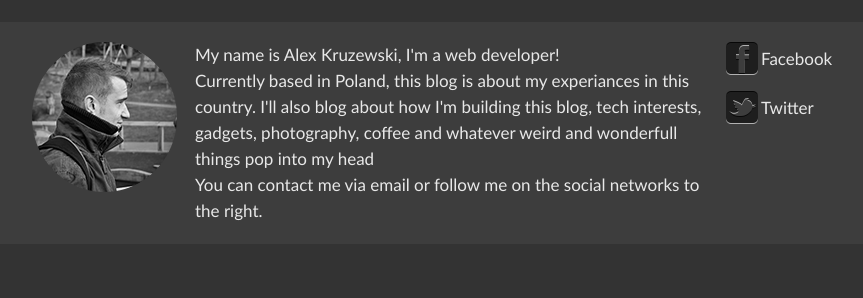
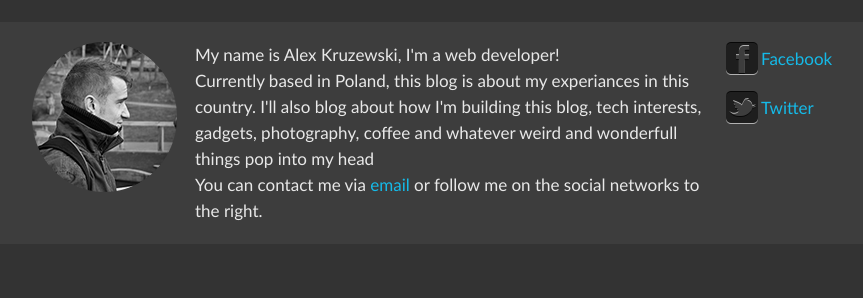
Before and after one commit to AlexKruzewski/KBlog, a Django app: page / in a window 1280 px wide. Shown: the part 104-402 px from the top of the page, without its empty margins (158-1021 px from the left). Run offline with Django 3.2, Linux system fonts and the light colour scheme; data that the repository does not hold is empty; parts of the project's set-up code (start-up, migrations or seed data) failed here and were passed over.

Commit message:
added favicon, small style tweaks

```diff
--- a/static/sass/content.scss
+++ b/static/sass/content.scss
@@ -137,7 +137,7 @@ header
    }
    a
    {
-	color:$content-beige;
+	color:$main-blue;
 	text-decoration:none;
 
 	&:hover
--- a/static/stylesheets/screen.css
+++ b/static/stylesheets/screen.css
@@ -277,7 +277,7 @@ header a h1 {
 }
 /* line 139, ../sass/content.scss */
 #footer a {
-  color: #e8e8e8;
+  color: #15bae8;
   text-decoration: none;
 }
 /* line 144, ../sass/content.scss */
--- a/templates/blog/base.html
+++ b/templates/blog/base.html
@@ -5,6 +5,7 @@
 
     <link rel="stylesheet" href="{{ STATIC_URL }}stylesheets/screen.css">
     <link href='http://fonts.googleapis.com/css?family=Roboto+Condensed' rel='stylesheet' type='text/css'>
+    <link href="/media/style/favicon.ico" rel="icon" type="image/x-icon">
     <title>
       {% block title %}{% endblock %}
     </title>
```
Also changed, not shown: media/style/favicon.ico (added).
